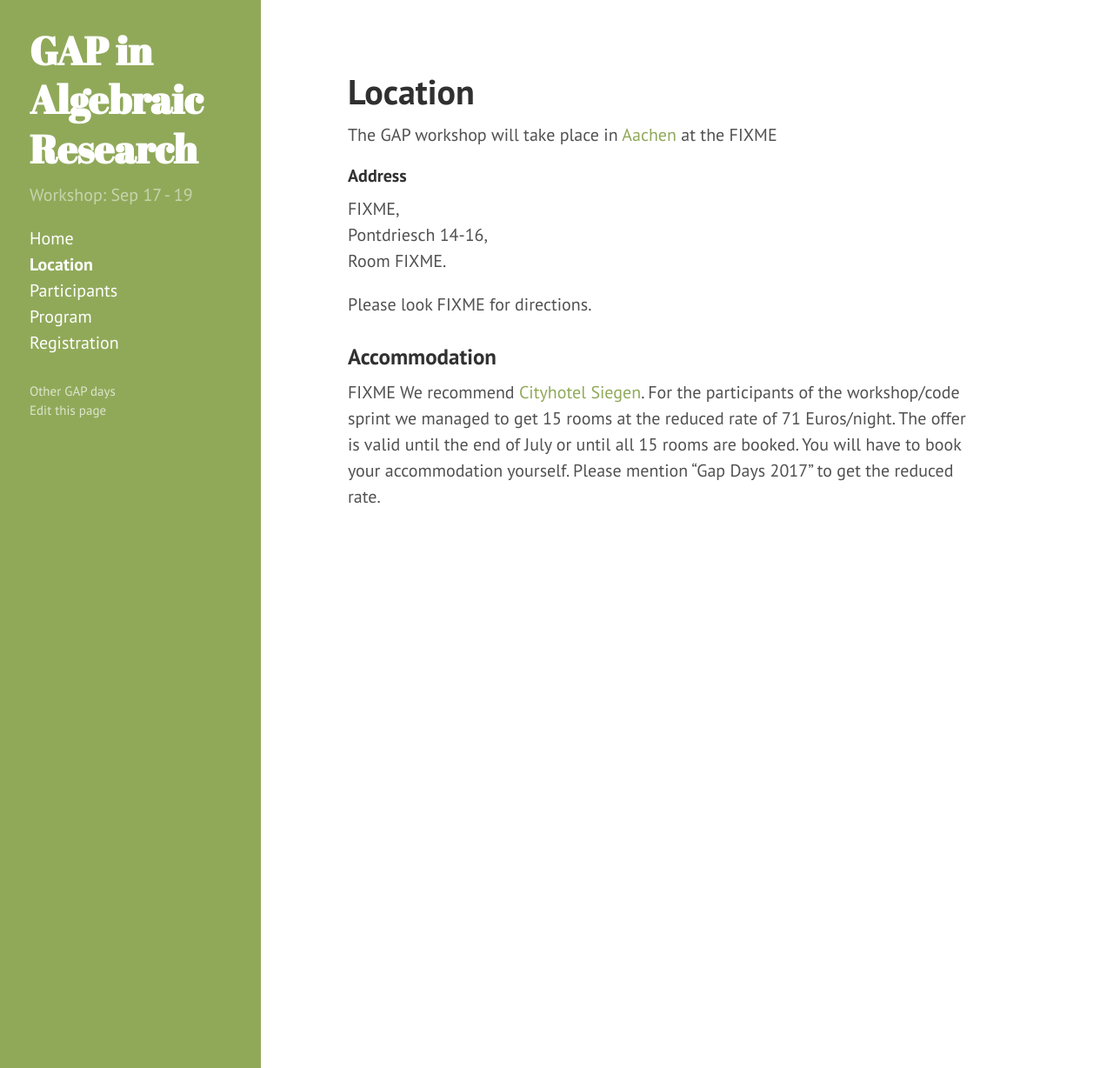
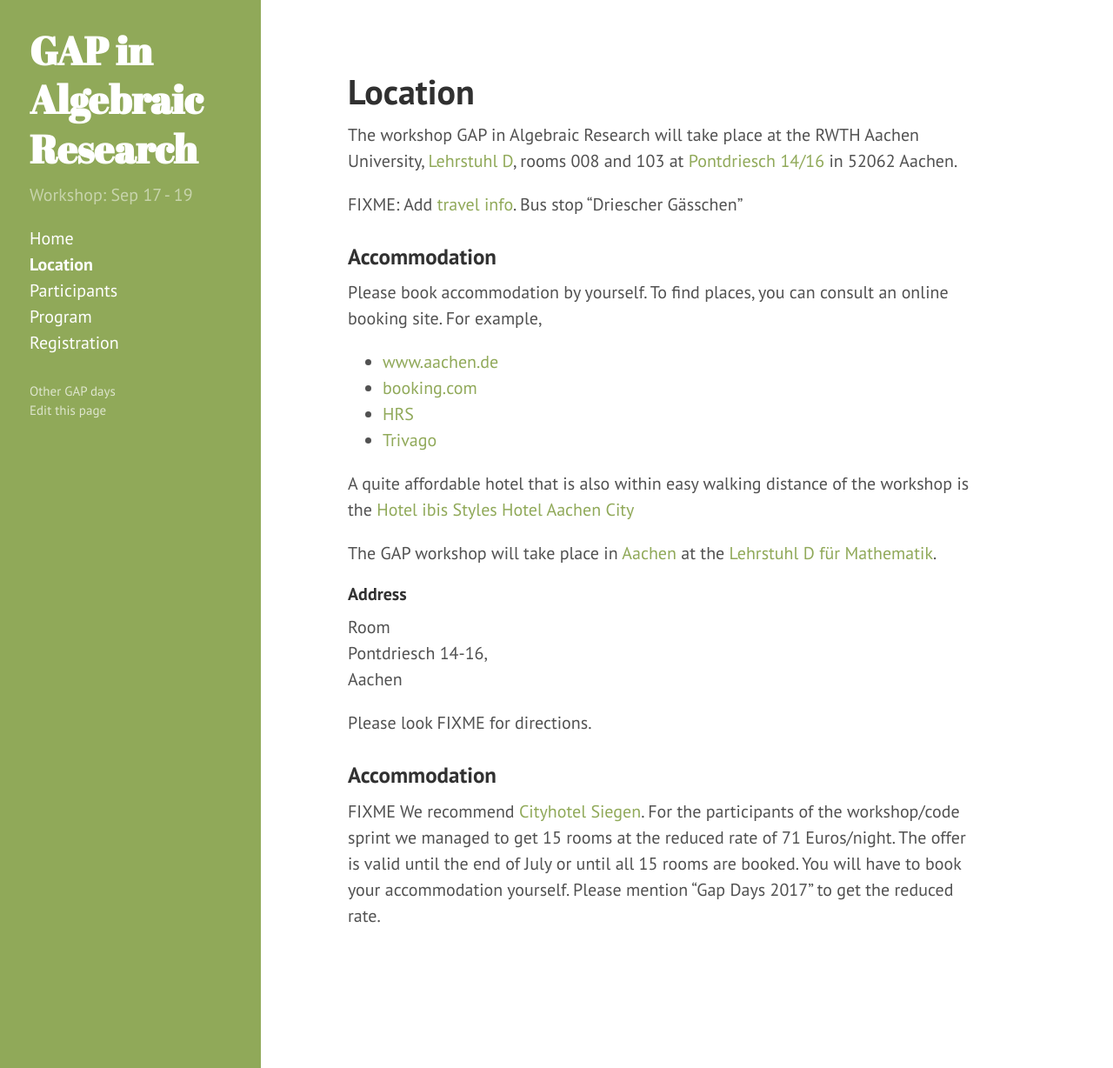
Before and after one commit to lbfm-rwth/gap-in-algebraic-research-2018, a Jekyll site: the page built from location.md, in a window 1280 px wide and 1228 px high. Shown: the whole window at 87% size. Built offline with Jekyll 4.4.1, drawn with Linux system fonts in a browser that asks for light colours.

Commit message:
WIP: index and location

```diff
--- a/_config.yml
+++ b/_config.yml
@@ -9,7 +9,7 @@ permalink:        pretty
 title:            'GAP in Algebraic Research'
 tagline:          'A GAP workshop'
 description:      'Workshop: Sep 17 - 19'
-location:         'RWTH Aachen'
+location:         'RWTH Aachen University'
 url:              https://github.com
 baseurl:          /lbfm-rwth/2018-09-17-workshop
 
--- a/location.md
+++ b/location.md
@@ -3,14 +3,33 @@ layout: page
 title: Location
 ---
 
+
+The workshop GAP in Algebraic Research will take place at the RWTH Aachen University, [Lehrstuhl D](http://www.math.rwth-aachen.de/),
+rooms 008 and 103 at [Pontdriesch 14/16](https://www.openstreetmap.org/way/79514247) in 52062 Aachen.
+
+FIXME: Add [travel info](http://www.rwth-aachen.de/cms/root/Die-RWTH/Mobilitaet/~jgtm/Erreichbarkeit/?lidx=1). Bus stop "Driescher Gässchen"
+
+
+<h3>Accommodation</h3>
+
+Please book accommodation by yourself.
+To find places, you can consult an online booking site. For example,
+
+ * [www.aachen.de](http://www.aachen.de/EN/ts/130_onlinebooking/index.html)
+ * [booking.com](http://www.booking.com)
+ * [HRS](http://www.hrs.de)
+ * [Trivago](http://www.trivago.de)
+
+A quite affordable hotel that is also within easy walking distance of the workshop is the [Hotel ibis Styles Hotel Aachen City](http://www.ibis.com/gb/hotel-1703-ibis-styles-hotel-aachen-city/)
+
 The GAP workshop will take place in
 [Aachen](http://www.aachen.de/) at the
-FIXME
+[Lehrstuhl D f&uuml;r Mathematik](http://www.math.rwth-aachen.de/).
 
 <h4>Address</h4>
-FIXME, <br>
+Room <br>
 Pontdriesch 14-16, <br>
-Room FIXME.
+Aachen
 
 
 Please look FIXME for directions.
```
Also changed, not shown: index.md (+4 -7 lines).
